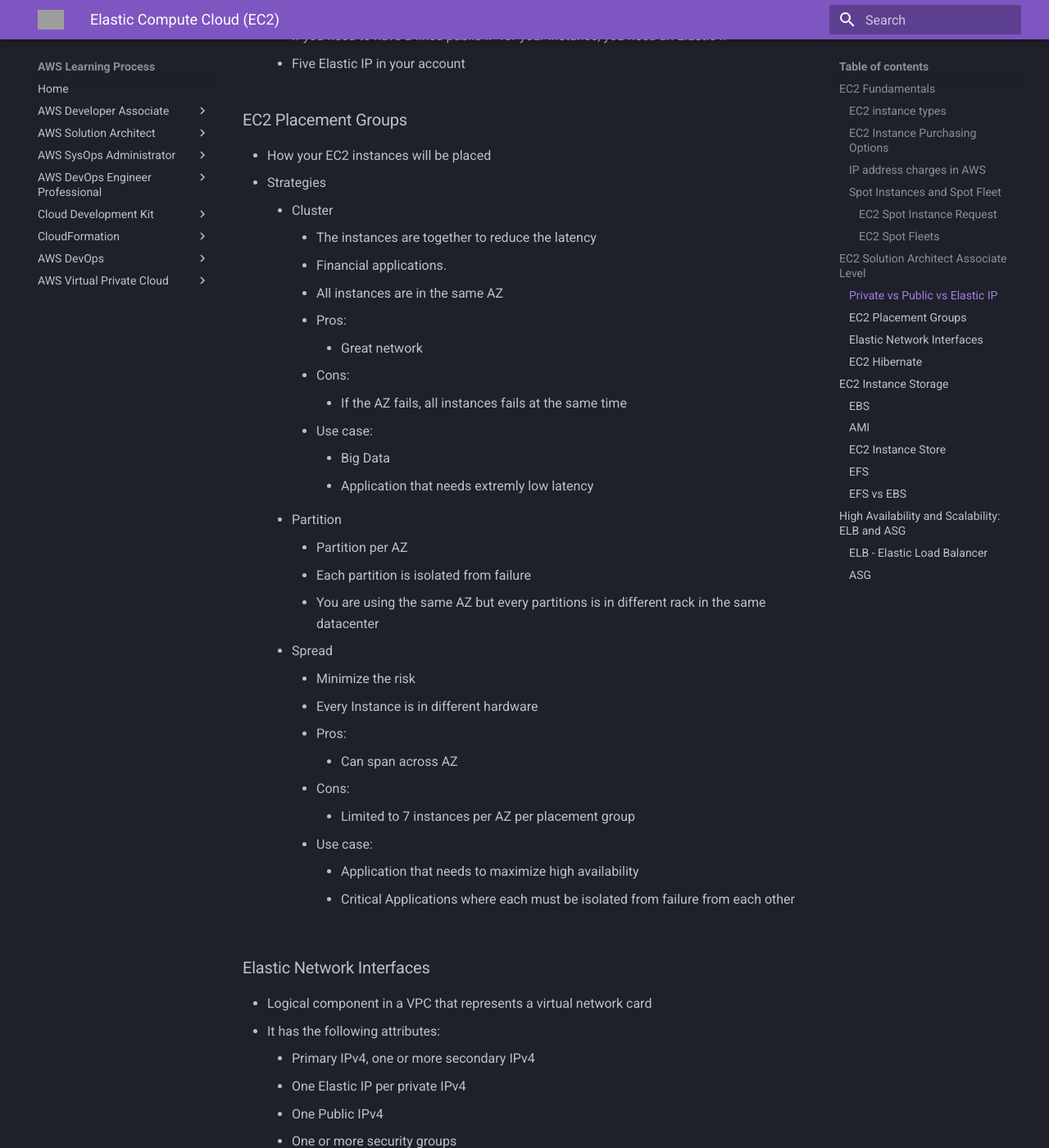
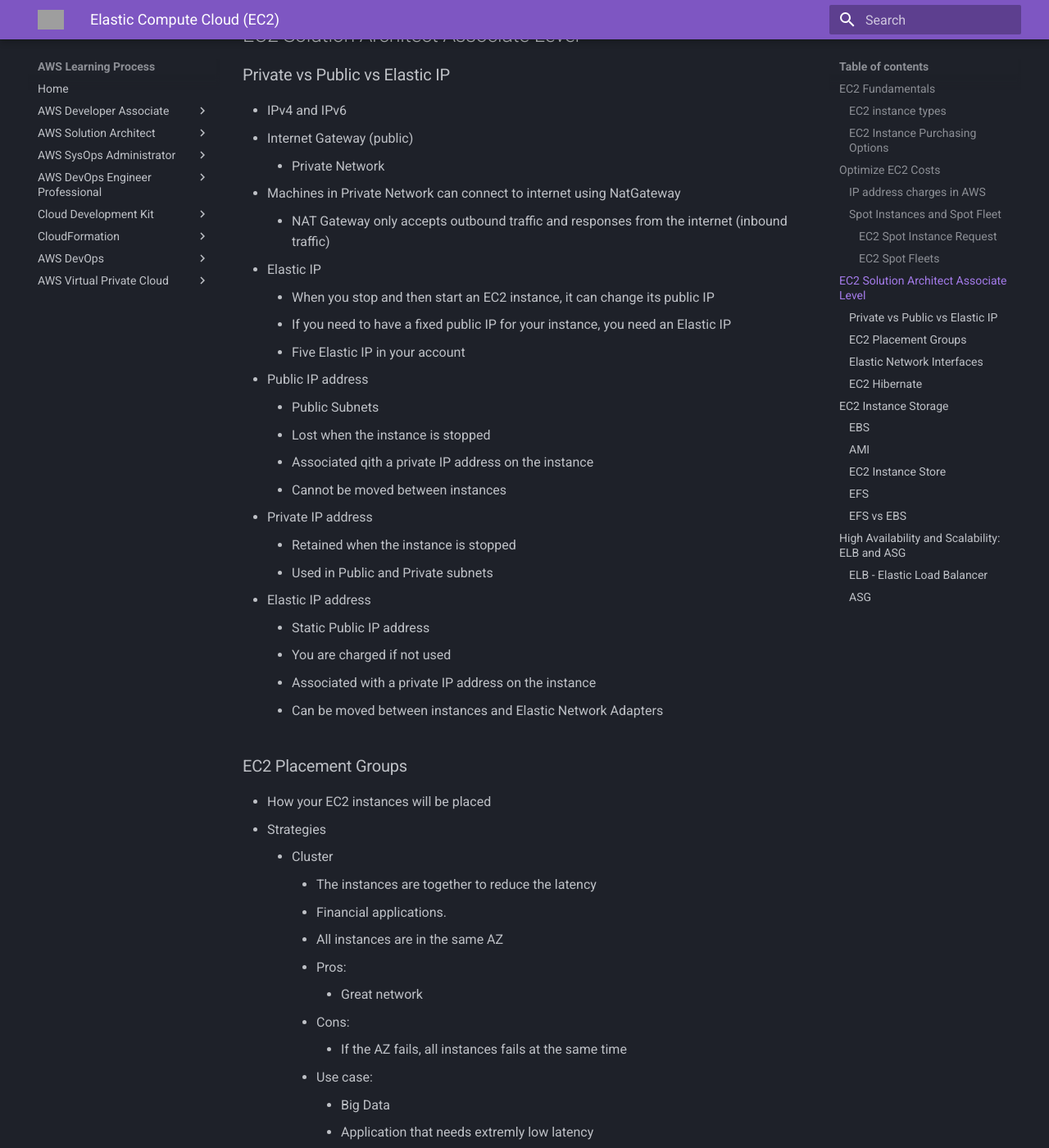
Before and after one commit to janobourian/aws, an MkDocs documentation site: the page built from docs/compute/ec2.md, in a window 1280 px wide and 1400 px high, scrolled down 7405 px. Shown: the whole window at 82% size. Built offline with MkDocs 1.6.1 and Material for MkDocs 9.7.7, drawn with Linux system fonts in a browser that asks for light colours; some of the changed text lies outside the part shown; grey boxes are pictures that could not be loaded.

Commit message:
add some information abour EC2 basic knowledge

```diff
--- a/docs/compute/ec2.md
+++ b/docs/compute/ec2.md
@@ -181,6 +182,14 @@ echo "<h1>Hello world from $(hostname -f)</h1>" > /var/www/html/index.html
 * Capacity Reservations
     * Reserve On-Demand isntances capacity in a specific AZ for any duration
 
+## Optimize EC2 Costs
+
+* Avoid overprovisioning
+* Terminate unused instances
+* Implement Auto Scaling
+* Monitor with Cost Explorer
+* Diversify pricing models
+
 ### IP address charges in AWS
 
 * Public IPv4 created in your account
@@ -232,10 +241,25 @@ echo "<h1>Hello world from $(hostname -f)</h1>" > /var/www/html/index.html
 * Internet Gateway (public)
     * Private Network
 * Machines in Private Network can connect to internet using NatGateway
+    * NAT Gateway only accepts outbound traffic and responses from the internet (inbound traffic)
 * Elastic IP
     * When you stop and then start an EC2 instance, it can change its public IP
     * If you need to have a fixed public IP for your instance, you need an Elastic IP
     * Five Elastic IP in your account
+
+* Public IP address
+    * Public Subnets
+    * Lost when the instance is stopped
+    * Associated qith a private IP address on the instance
+    * Cannot be moved between instances
+* Private IP address
+    * Retained when the instance is stopped
+    * Used in Public and Private subnets
+* Elastic IP address
+    * Static Public IP address
+    * You are charged if not used
+    * Associated with a private IP address on the instance
+    * Can be moved between instances and Elastic Network Adapters
 
 ### EC2 Placement Groups
 
```
Also changed, not shown: other parts of docs/compute/ec2.md (+1 -0 lines).
